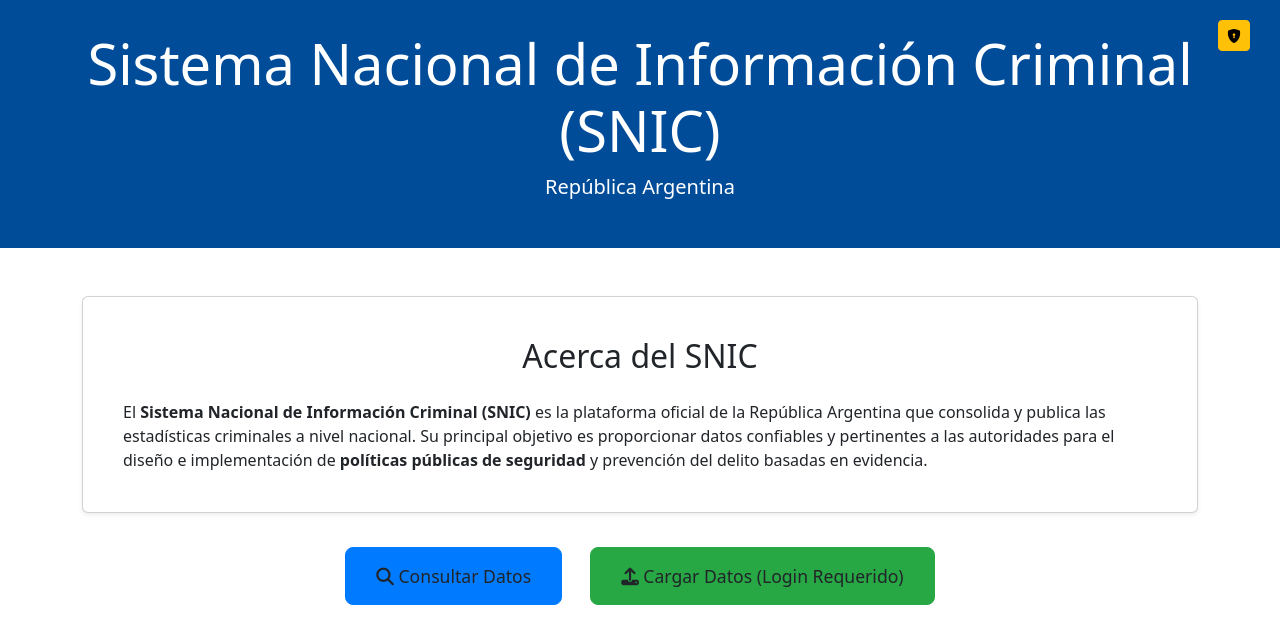
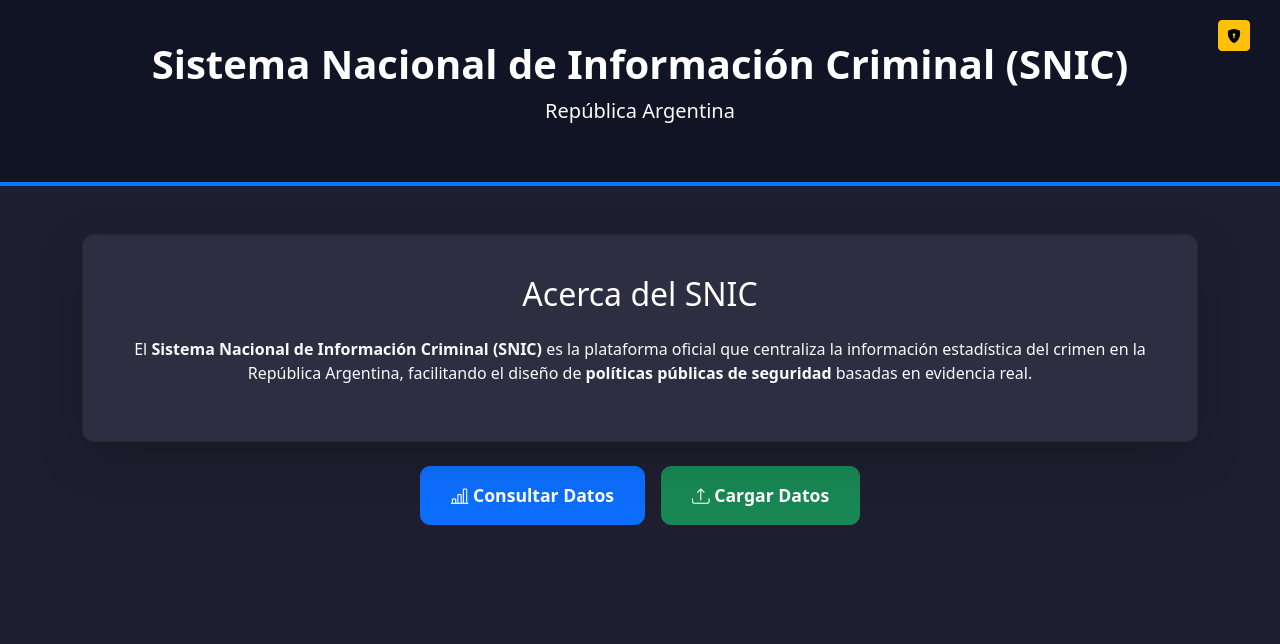
Before and after one commit to MonicaSBag/EstadisiticaCriminal, a Flask app: page / in a window 1280 px wide. Shown: the top 644 px of the page. Run offline with Flask 3, Linux system fonts and the light colour scheme; some libraries are stand-ins or nearby versions.

Commit message:
Mis cambios en el main

```diff
--- a/templates/index.html
+++ b/templates/index.html
@@ -4,24 +4,37 @@
   <meta charset="UTF-8">
   <meta name="viewport" content="width=device-width, initial-scale=1, shrink-to-fit=no">
   <title>Página Inicial SNIC</title>
+
+  <!-- Bootstrap + Icons -->
   <link href="https://cdn.jsdelivr.net/npm/bootstrap@5.3.3/dist/css/bootstrap.min.css" rel="stylesheet">
   <link rel="stylesheet" href="https://cdn.jsdelivr.net/npm/bootstrap-icons@1.11.1/font/bootstrap-icons.css">
+
   <style>
+    body {
+      background: #1e1e2f;
+      color: #fff;
+    }
     .header-snic {
-      background-color: #004c99;
-      color: white;
-      padding: 30px 0;
-      position: relative;
+      background: #111425;
+      padding: 40px 0;
+      border-bottom: 4px solid #007bff;
     }
     .btn-admin {
       position: absolute;
       top: 20px;
       right: 30px;
     }
-    .btn-custom { margin: 10px; padding: 15px 30px; font-size: 1.1em; }
-    .btn-consultar { background-color: #007bff; border-color: #007bff; }
-    .btn-cargar { background-color: #28a745; border-color: #28a745; }
-
+    .btn-custom {
+      padding: 15px 30px;
+      font-size: 1.1em;
+      border-radius: 10px;
+      font-weight: 600;
+    }
+    .card-dark {
+      background: #2e2e42;
+      color: #fff;
+      border-radius: 12px;
+    }
     /* Popup */
     .popup {
       display: none;
@@ -34,58 +47,68 @@
       z-index: 1000;
     }
     .popup-content {
-      background: white;
+      background: #2e2e42;
       padding: 20px;
       border-radius: 10px;
       width: 320px;
       text-align: center;
-      box-shadow: 0 0 10px rgba(0,0,0,0.3);
+      color: white;
+      border: 1px solid #444;
+      box-shadow: 0 0 15px rgba(0,0,0,0.5);
+    }
+    .popup-content .form-control {
+      background: #111425;
+      color: white;
+      border: 1px solid #555;
     }
   </style>
+
 </head>
 <body>
-  <header class="header-snic text-center">
-    <!-- 🔸 Botón Admin con popup -->
+
+  <header class="header-snic text-center position-relative">
     <button id="adminBtn" class="btn btn-warning btn-sm btn-admin">
       <i class="bi bi-shield-lock-fill"></i>
     </button>
+
     <div class="container">
-      <h1 class="display-4">Sistema Nacional de Información Criminal (SNIC)</h1>
-      <p class="lead">República Argentina</p>
+      <h1 class="fw-bold">Sistema Nacional de Información Criminal (SNIC)</h1>
+      <p class="lead text-light">República Argentina</p>
     </div>
   </header>
 
-  <div class="container my-5">
-    <div class="card shadow-sm p-4 mb-4">
-      <div class="card-body">
-        <h2 class="card-title text-center mb-4">Acerca del SNIC</h2>
-        <p class="card-text text-justify">
-          El <b>Sistema Nacional de Información Criminal (SNIC)</b> es la plataforma oficial de la República Argentina
-          que consolida y publica las estadísticas criminales a nivel nacional. Su principal objetivo es proporcionar
-          datos confiables y pertinentes a las autoridades para el diseño e implementación de <b>políticas públicas de
-          seguridad</b> y prevención del delito basadas en evidencia.
+  <main class="container my-5">
+    <div class="card card-dark shadow-lg p-4 mb-4">
+      <div class="card-body text-center">
+        <h2 class="mb-4">Acerca del SNIC</h2>
+        <p class="text-light">
+          El <b>Sistema Nacional de Información Criminal (SNIC)</b> es la plataforma oficial que centraliza
+          la información estadística del crimen en la República Argentina, facilitando el diseño de
+          <b>políticas públicas de seguridad</b> basadas en evidencia real.
         </p>
       </div>
     </div>
 
-    <div class="d-grid gap-2 d-md-flex justify-content-center">
-      <a href="{{ url_for('dash_public') }}" class="btn btn-consultar btn-lg btn-custom">
-        <i class="fas fa-search"></i> Consultar Datos
+    <div class="d-flex justify-content-center gap-3 mt-4">
+      <a href="{{ url_for('dash_public') }}" class="btn btn-primary btn-custom">
+        <i class="bi bi-bar-chart-line"></i> Consultar Datos
       </a>
-      <a href="{{ url_for('login') }}" class="btn btn-cargar btn-lg btn-custom">
-        <i class="fas fa-upload"></i> Cargar Datos (Login Requerido)
+      <a href="{{ url_for('login') }}" class="btn btn-success btn-custom">
+        <i class="bi bi-upload"></i> Cargar Datos
       </a>
     </div>
-  </div>
+  </main>
 
-  <!-- 🔹 Popup de Login -->
+  <!-- Popup Admin Login -->
   <div id="loginPopup" class="popup">
     <div class="popup-content">
-      <button class="btn-close float-end" onclick="cerrarPopup()"></button>
-      <h4>Acceso Administrador</h4>
-      <input type="text" id="usuario" class="form-control mt-3" placeholder="Usuario">
+      <button class="btn-close btn-close-white float-end" onclick="cerrarPopup()"></button>
+      <h4 class="mb-3">Acceso Administrador</h4>
+
+      <input type="text" id="usuario" class="form-control mt-2" placeholder="Usuario">
       <input type="password" id="password" class="form-control mt-2" placeholder="Contraseña">
-      <button class="btn btn-primary mt-3 w-100" onclick="login()">Entrar</button>
+
+      <button class="btn btn-primary w-100 mt-3" onclick="login()">Entrar</button>
     </div>
   </div>
 
@@ -114,7 +137,6 @@
       const data = await response.json();
 
       if (data.success) {
-      alert(data.msg);
         cerrarPopup();
         window.location.href = "{{ url_for('portal_admin') }}";
       } else {
@@ -124,8 +146,6 @@
   </script>
 
   <script src="https://cdn.jsdelivr.net/npm/bootstrap@5.3.3/dist/js/bootstrap.bundle.min.js"></script>
-  <script src="https://kit.fontawesome.com/a076d05399.js" crossorigin="anonymous"></script>
-
 
 </body>
 </html>
```
Lines whose indentation alone changed are shown as unchanged.
